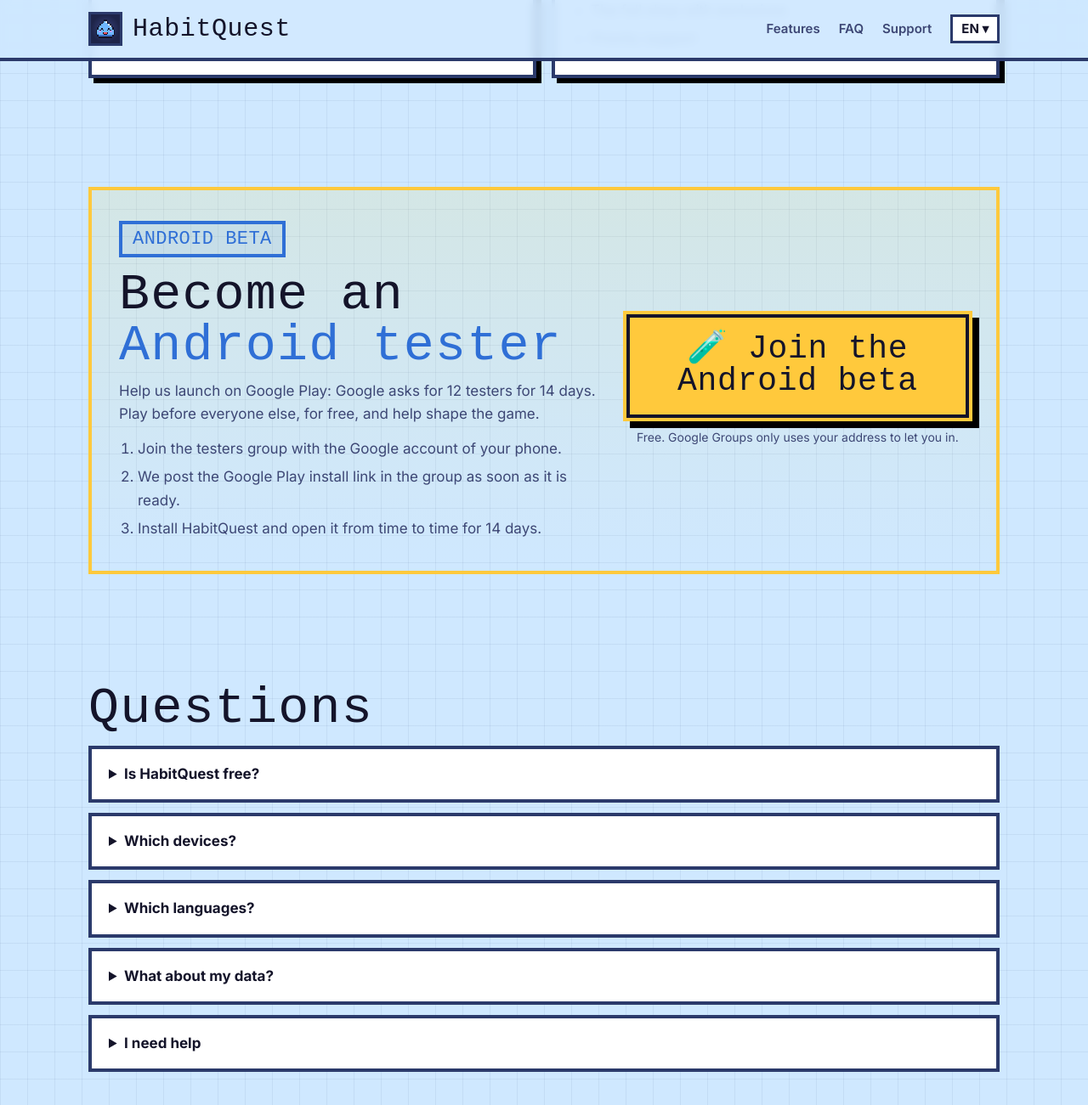
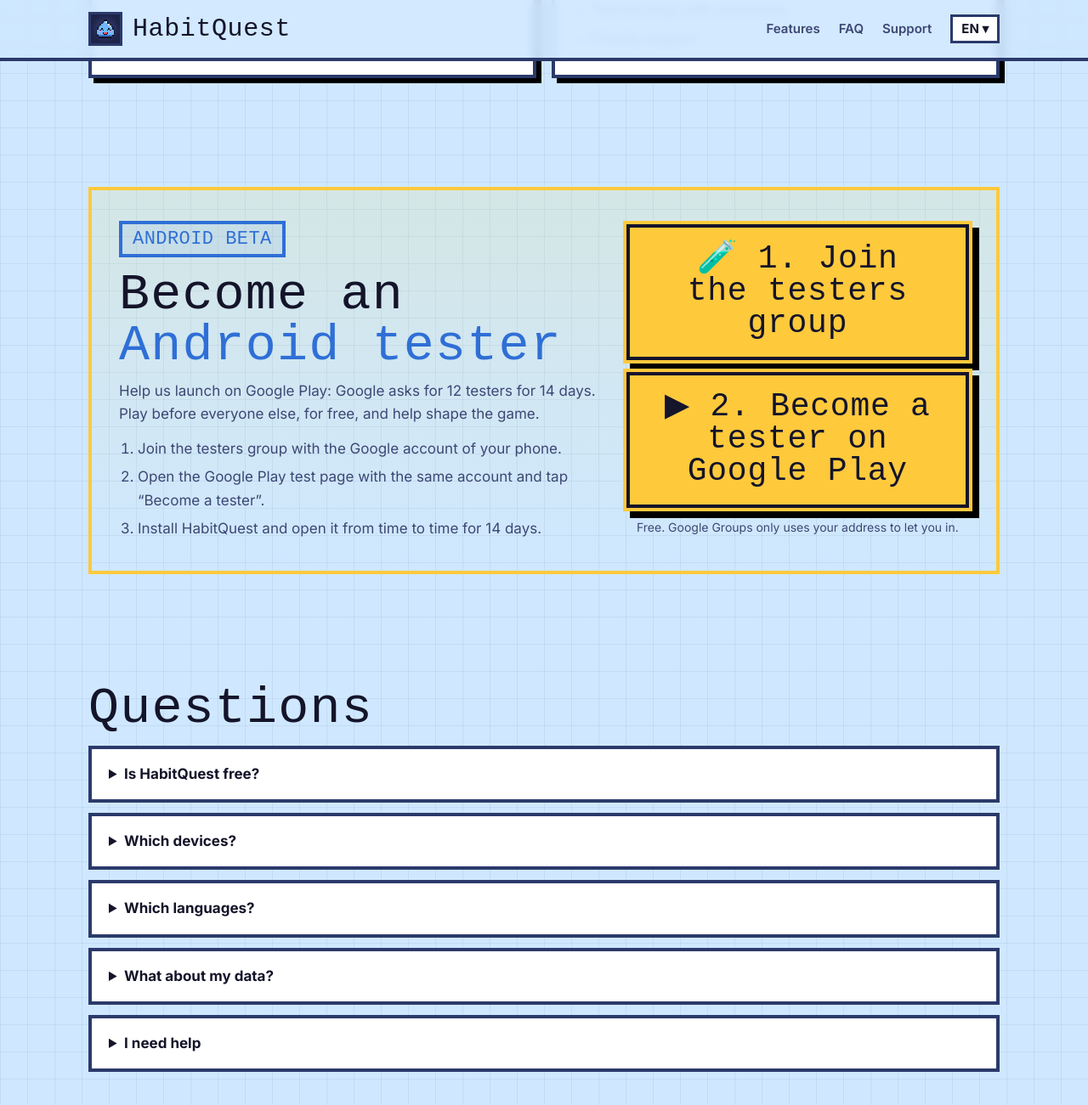
Before and after one commit to battisteb/habitquest-showcase, a Jekyll site: the page docs/index.html, which Jekyll copies as it is, in a window 1280 px wide and 1400 px high, scrolled down 3210 px. Shown: the top 1301 px of the window at 85% size. Built offline with Jekyll 4.4.1, drawn with Linux system fonts in a browser that asks for light colours; some web fonts are replaced.

Commit message:
site: update from habitquest f844a01

```diff
--- a/docs/assets/site.css
+++ b/docs/assets/site.css
@@ -230,4 +230,5 @@ a.store:hover { transform: translate(-3px, -3px); filter: drop-shadow(6px 6px 0
 .beta ol { margin: 14px 0 0; padding-left: 22px; color: var(--text-2); display: grid; gap: 6px; }
 .beta-cta { text-align: center; }
 .beta-cta p { font-size: 14px; margin-top: 12px; }
+.beta-cta .play + .play { margin-top: 14px; }
 @media (max-width: 760px) { .beta { grid-template-columns: 1fr; padding: 28px 20px; } }
--- a/docs/fr/index.html
+++ b/docs/fr/index.html
@@ -95,10 +95,11 @@
     <span class="badge pixel">BÊTA ANDROID</span>
     <h2 class="pixel">Deviens <em>testeur Android</em></h2>
     <p>Aide-nous à sortir sur Google Play : Google demande 12 testeurs pendant 14 jours. Joue avant tout le monde, gratuitement, et fais évoluer le jeu.</p>
-    <ol><li>Rejoins le groupe des testeurs avec le compte Google de ton téléphone.</li><li>On y publie le lien d’installation Google Play dès qu’il est prêt.</li><li>Installe HabitQuest et ouvre-le de temps en temps pendant 14 jours.</li></ol>
+    <ol><li>Rejoins le groupe des testeurs avec le compte Google de ton téléphone.</li><li>Ouvre la page de test Google Play avec le même compte et appuie sur « Devenir testeur ».</li><li>Installe HabitQuest et ouvre-le de temps en temps pendant 14 jours.</li></ol>
   </div>
   <div class="beta-cta">
-    <a class="play pixel" href="https://groups.google.com/g/habitquest-app-testers" target="_blank" rel="noopener">🧪 Rejoindre la bêta Android</a>
+    <a class="play pixel" href="https://groups.google.com/g/habitquest-app-testers" target="_blank" rel="noopener">🧪 1. Rejoindre le groupe des testeurs</a>
+    <a class="play pixel" href="https://play.google.com/apps/testing/com.battiste.habitquest" target="_blank" rel="noopener">▶ 2. Devenir testeur sur Google Play</a>
     <p>Gratuit. Google Groups utilise ton adresse uniquement pour t’inscrire.</p>
   </div>
 </div></div></section>
--- a/docs/index.html
+++ b/docs/index.html
@@ -95,10 +95,11 @@
     <span class="badge pixel">ANDROID BETA</span>
     <h2 class="pixel">Become an <em>Android tester</em></h2>
     <p>Help us launch on Google Play: Google asks for 12 testers for 14 days. Play before everyone else, for free, and help shape the game.</p>
-    <ol><li>Join the testers group with the Google account of your phone.</li><li>We post the Google Play install link in the group as soon as it is ready.</li><li>Install HabitQuest and open it from time to time for 14 days.</li></ol>
+    <ol><li>Join the testers group with the Google account of your phone.</li><li>Open the Google Play test page with the same account and tap “Become a tester”.</li><li>Install HabitQuest and open it from time to time for 14 days.</li></ol>
   </div>
   <div class="beta-cta">
-    <a class="play pixel" href="https://groups.google.com/g/habitquest-app-testers" target="_blank" rel="noopener">🧪 Join the Android beta</a>
+    <a class="play pixel" href="https://groups.google.com/g/habitquest-app-testers" target="_blank" rel="noopener">🧪 1. Join the testers group</a>
+    <a class="play pixel" href="https://play.google.com/apps/testing/com.battiste.habitquest" target="_blank" rel="noopener">▶ 2. Become a tester on Google Play</a>
     <p>Free. Google Groups only uses your address to let you in.</p>
   </div>
 </div></div></section>
--- a/docs/ja/index.html
+++ b/docs/ja/index.html
@@ -95,10 +95,11 @@
     <span class="badge pixel">ANDROID ベータ</span>
     <h2 class="pixel"><em>Androidテスター</em>になろう</h2>
     <p>Google Playでの公開には、12人のテスターが14日間必要です。だれよりも早く無料で遊んで、ゲームづくりに参加しよう。</p>
-    <ol><li>スマホのGoogleアカウントでテスターグループに参加。</li><li>Google Playのインストールリンクを、準備ができしだいグループで案内します。</li><li>HabitQuestをインストールして、14日間ときどき開いてね。</li></ol>
+    <ol><li>スマホのGoogleアカウントでテスターグループに参加。</li><li>同じアカウントでGoogle Playのテストページを開き、「テスターになる」をタップ。</li><li>HabitQuestをインストールして、14日間ときどき開いてね。</li></ol>
   </div>
   <div class="beta-cta">
-    <a class="play pixel" href="https://groups.google.com/g/habitquest-app-testers" target="_blank" rel="noopener">🧪 Androidベータに参加</a>
+    <a class="play pixel" href="https://groups.google.com/g/habitquest-app-testers" target="_blank" rel="noopener">🧪 1. テスターグループに参加</a>
+    <a class="play pixel" href="https://play.google.com/apps/testing/com.battiste.habitquest" target="_blank" rel="noopener">▶ 2. Google Playでテスターになる</a>
     <p>無料です。メールアドレスはGoogleグループへの参加にだけ使われます。</p>
   </div>
 </div></div></section>
--- a/docs/ko/index.html
+++ b/docs/ko/index.html
@@ -96,10 +96,11 @@
     <span class="badge pixel">ANDROID 베타</span>
     <h2 class="pixel"><em>안드로이드 테스터</em>가 되어 주세요</h2>
     <p>Google Play 출시를 위해 14일 동안 12명의 테스터가 필요해요. 누구보다 먼저 무료로 플레이하고 게임을 함께 만들어요.</p>
-    <ol><li>휴대폰의 Google 계정으로 테스터 그룹에 가입하세요.</li><li>Google Play 설치 링크가 준비되면 그룹에 바로 올려 드려요.</li><li>HabitQuest를 설치하고 14일 동안 가끔 열어 주세요.</li></ol>
+    <ol><li>휴대폰의 Google 계정으로 테스터 그룹에 가입하세요.</li><li>같은 계정으로 Google Play 테스트 페이지를 열고 「테스터 되기」를 누르세요.</li><li>HabitQuest를 설치하고 14일 동안 가끔 열어 주세요.</li></ol>
   </div>
   <div class="beta-cta">
-    <a class="play pixel" href="https://groups.google.com/g/habitquest-app-testers" target="_blank" rel="noopener">🧪 안드로이드 베타 참여하기</a>
+    <a class="play pixel" href="https://groups.google.com/g/habitquest-app-testers" target="_blank" rel="noopener">🧪 1. 테스터 그룹 가입</a>
+    <a class="play pixel" href="https://play.google.com/apps/testing/com.battiste.habitquest" target="_blank" rel="noopener">▶ 2. Google Play에서 테스터 되기</a>
     <p>무료예요. 이메일은 Google 그룹 가입에만 사용돼요.</p>
   </div>
 </div></div></section>
--- a/docs/zh/index.html
+++ b/docs/zh/index.html
@@ -97,10 +97,11 @@
     <span class="badge pixel">ANDROID 測試版</span>
     <h2 class="pixel">成為 <em>Android 測試員</em></h2>
     <p>上架 Google Play 前，Google 需要 12 位測試員連續測試 14 天。搶先免費遊玩，一起打造這款遊戲。</p>
-    <ol><li>用手機上的 Google 帳號加入測試員群組。</li><li>Google Play 安裝連結準備好後，我們會立即在群組公告。</li><li>安裝 HabitQuest，並在 14 天內不時打開它。</li></ol>
+    <ol><li>用手機上的 Google 帳號加入測試員群組。</li><li>用同一個帳號開啟 Google Play 測試頁面，點選「成為測試人員」。</li><li>安裝 HabitQuest，並在 14 天內不時打開它。</li></ol>
   </div>
   <div class="beta-cta">
-    <a class="play pixel" href="https://groups.google.com/g/habitquest-app-testers" target="_blank" rel="noopener">🧪 加入 Android 測試</a>
+    <a class="play pixel" href="https://groups.google.com/g/habitquest-app-testers" target="_blank" rel="noopener">🧪 1. 加入測試員群組</a>
+    <a class="play pixel" href="https://play.google.com/apps/testing/com.battiste.habitquest" target="_blank" rel="noopener">▶ 2. 在 Google Play 成為測試員</a>
     <p>免費。你的電子郵件只會用於加入 Google 網上論壇。</p>
   </div>
 </div></div></section>
```
